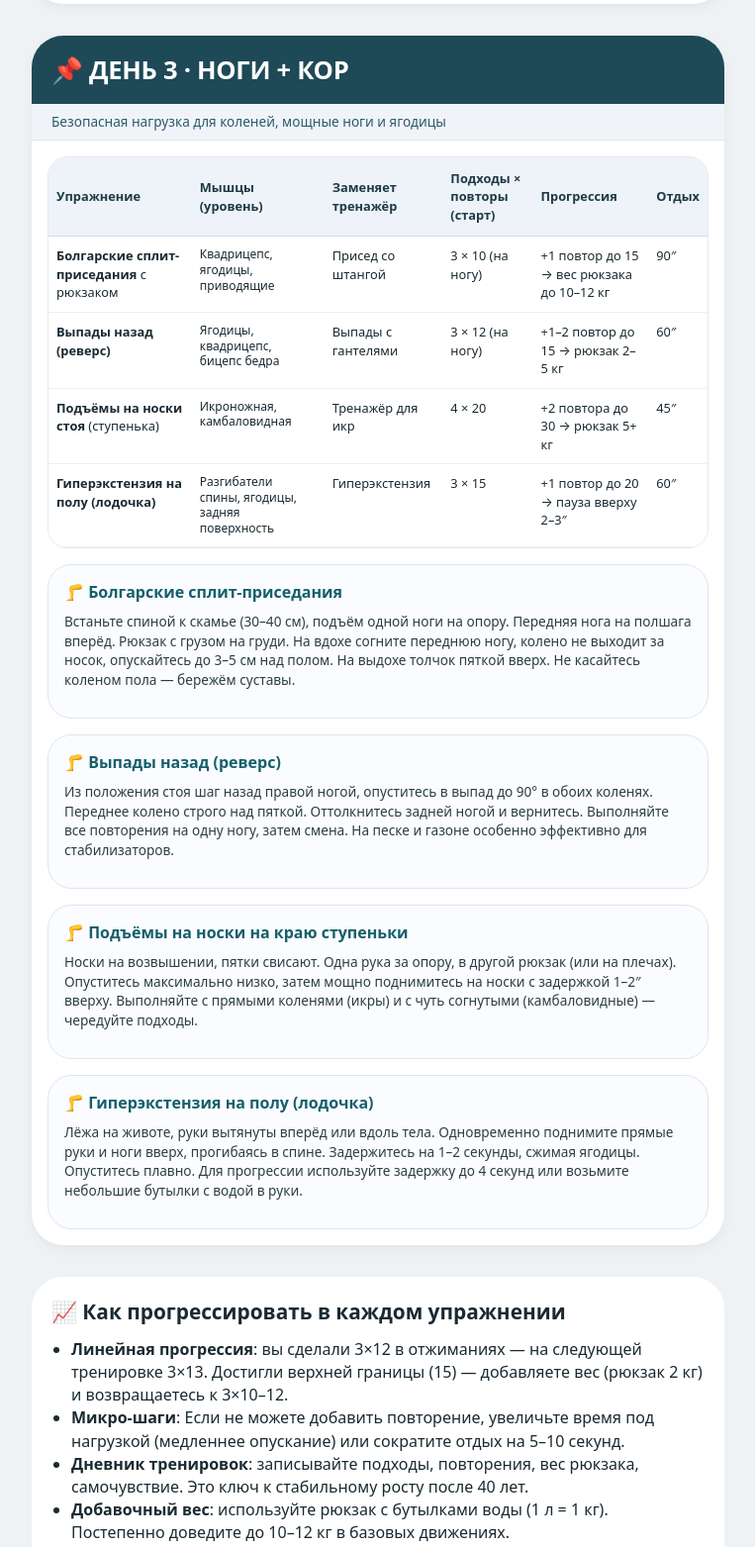
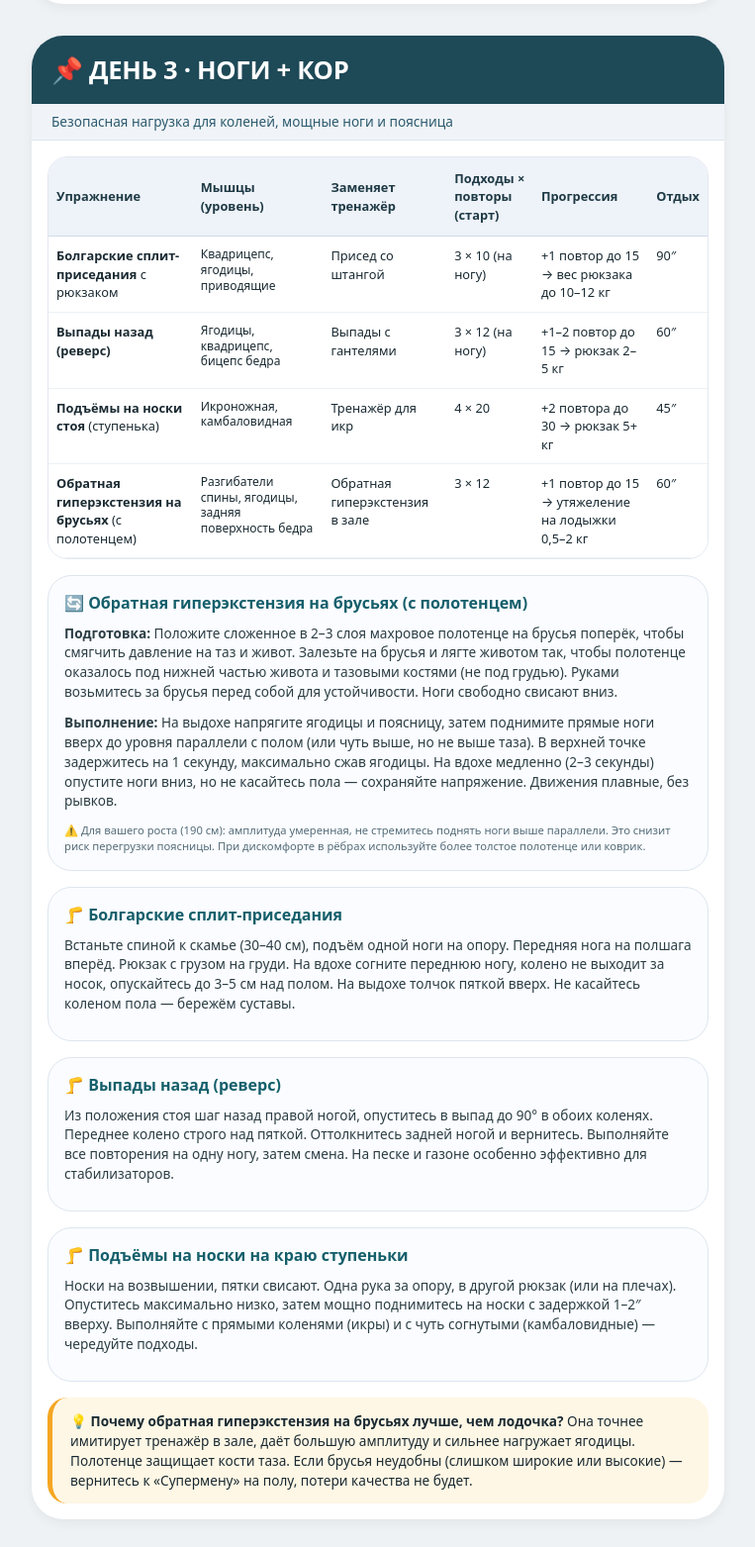
Before and after one commit to dedyoohin/tren, a plain HTML site: page index.html in a window 1280 px wide. Shown: the part 2871-4434 px from the top of the page at 99% size, without its empty margins (258-1021 px from the left). Drawn offline with Linux system fonts and the light colour scheme.

Commit message:
Update index.html

```diff
--- a/index.html
+++ b/index.html
@@ -24,7 +24,6 @@
             margin: 0 auto;
         }
 
-        /* карточки и заголовки */
         .header {
             background: linear-gradient(135deg, #0b3b3f, #1b5e6e);
             color: white;
@@ -293,7 +292,7 @@
     <!-- ============================ ДЕНЬ 3 ============================ -->
     <div class="day-card">
         <div class="day-title">📌 ДЕНЬ 3 · НОГИ + КОР</div>
-        <div class="day-sub">Безопасная нагрузка для коленей, мощные ноги и ягодицы</div>
+        <div class="day-sub">Безопасная нагрузка для коленей, мощные ноги и поясница</div>
         <div class="table-wrapper">
             <table>
                 <thead><tr><th>Упражнение</th><th>Мышцы (уровень)</th><th>Заменяет тренажёр</th><th>Подходы × повторы (старт)</th><th>Прогрессия</th><th>Отдых</th></tr></thead>
@@ -301,9 +300,17 @@
                     <tr><td><strong>Болгарские сплит-приседания</strong> с рюкзаком</td><td class="muscle-list">Квадрицепс, ягодицы, приводящие</td><td>Присед со штангой</td><td>3 × 10 (на ногу)</td><td>+1 повтор до 15 → вес рюкзака до 10–12 кг</td><td>90″</td></tr>
                     <tr><td><strong>Выпады назад (реверс)</strong></td><td class="muscle-list">Ягодицы, квадрицепс, бицепс бедра</td><td>Выпады с гантелями</td><td>3 × 12 (на ногу)</td><td>+1–2 повтор до 15 → рюкзак 2–5 кг</td><td>60″</td></tr>
                     <tr><td><strong>Подъёмы на носки стоя</strong> (ступенька)</td><td class="muscle-list">Икроножная, камбаловидная</td><td>Тренажёр для икр</td><td>4 × 20</td><td>+2 повтора до 30 → рюкзак 5+ кг</td><td>45″</td></tr>
-                    <tr><td><strong>Гиперэкстензия на полу (лодочка)</strong></td><td class="muscle-list">Разгибатели спины, ягодицы, задняя поверхность</td><td>Гиперэкстензия</td><td>3 × 15</td><td>+1 повтор до 20 → пауза вверху 2–3″</td><td>60″</td></tr>
+                    <tr><td><strong>Обратная гиперэкстензия на брусьях</strong> (с полотенцем)</td><td class="muscle-list">Разгибатели спины, ягодицы, задняя поверхность бедра</td><td>Обратная гиперэкстензия в зале</td><td>3 × 12</td><td>+1 повтор до 15 → утяжеление на лодыжки 0,5–2 кг</td><td>60″</td></tr>
                 </tbody>
             </table>
+        </div>
+
+        <!-- Детальная техника обратной гиперэкстензии на брусьях -->
+        <div class="step-block">
+            <div class="step-title">🔄 Обратная гиперэкстензия на брусьях (с полотенцем)</div>
+            <div class="step-desc"><strong>Подготовка:</strong> Положите сложенное в 2–3 слоя махровое полотенце на брусья поперёк, чтобы смягчить давление на таз и живот. Залезьте на брусья и лягте животом так, чтобы полотенце оказалось под нижней частью живота и тазовыми костями (не под грудью). Руками возьмитесь за брусья перед собой для устойчивости. Ноги свободно свисают вниз.</div>
+            <div class="step-desc"><strong>Выполнение:</strong> На выдохе напрягите ягодицы и поясницу, затем поднимите прямые ноги вверх до уровня параллели с полом (или чуть выше, но не выше таза). В верхней точке задержитесь на 1 секунду, максимально сжав ягодицы. На вдохе медленно (2–3 секунды) опустите ноги вниз, но не касайтесь пола — сохраняйте напряжение. Движения плавные, без рывков.</div>
+            <div class="small-note">⚠️ Для вашего роста (190 см): амплитуда умеренная, не стремитесь поднять ноги выше параллели. Это снизит риск перегрузки поясницы. При дискомфорте в рёбрах используйте более толстое полотенце или коврик.</div>
         </div>
 
         <div class="step-block">
@@ -318,9 +325,8 @@
             <div class="step-title">🦵 Подъёмы на носки на краю ступеньки</div>
             <div class="step-desc">Носки на возвышении, пятки свисают. Одна рука за опору, в другой рюкзак (или на плечах). Опуститесь максимально низко, затем мощно поднимитесь на носки с задержкой 1–2″ вверху. Выполняйте с прямыми коленями (икры) и с чуть согнутыми (камбаловидные) — чередуйте подходы.</div>
         </div>
-        <div class="step-block">
-            <div class="step-title">🦵 Гиперэкстензия на полу (лодочка)</div>
-            <div class="step-desc">Лёжа на животе, руки вытянуты вперёд или вдоль тела. Одновременно поднимите прямые руки и ноги вверх, прогибаясь в спине. Задержитесь на 1–2 секунды, сжимая ягодицы. Опуститесь плавно. Для прогрессии используйте задержку до 4 секунд или возьмите небольшие бутылки с водой в руки.</div>
+        <div class="important-note">
+            💡 <strong>Почему обратная гиперэкстензия на брусьях лучше, чем лодочка?</strong> Она точнее имитирует тренажёр в зале, даёт большую амплитуду и сильнее нагружает ягодицы. Полотенце защищает кости таза. Если брусья неудобны (слишком широкие или высокие) — вернитесь к «Супермену» на полу, потери качества не будет.
         </div>
     </div>
 
```
